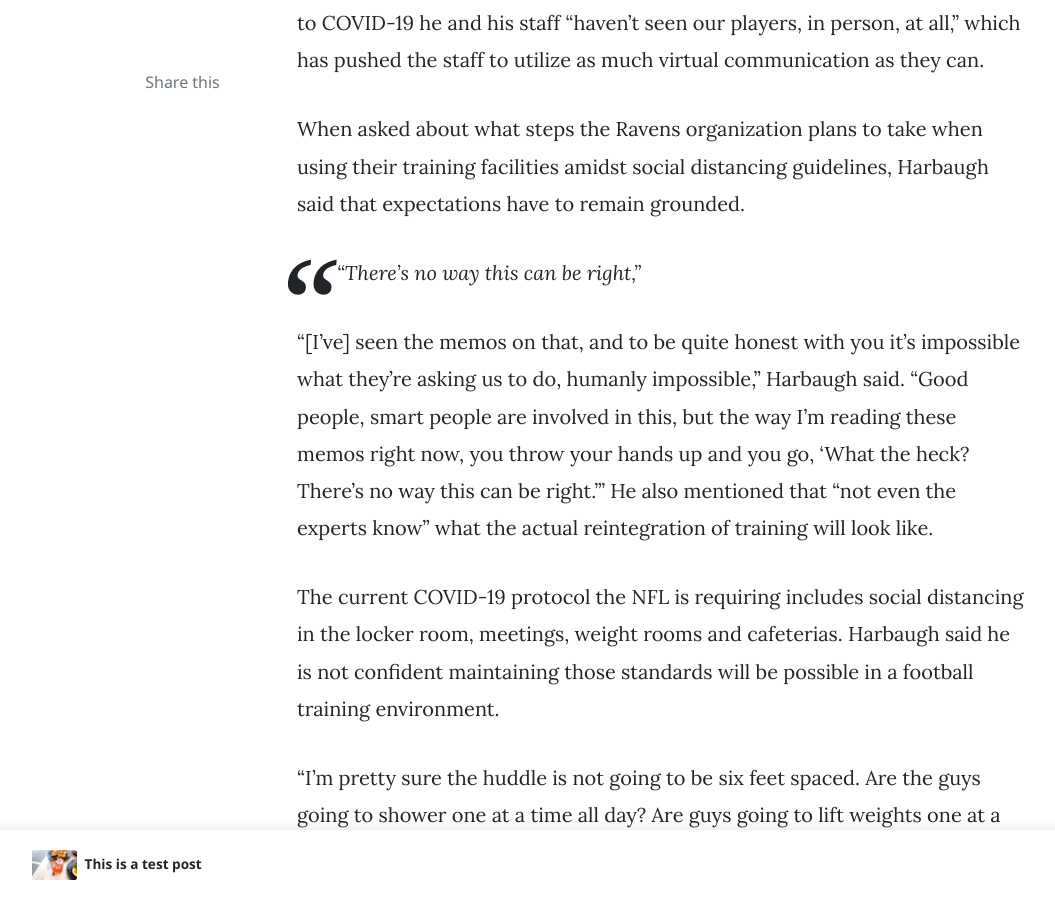
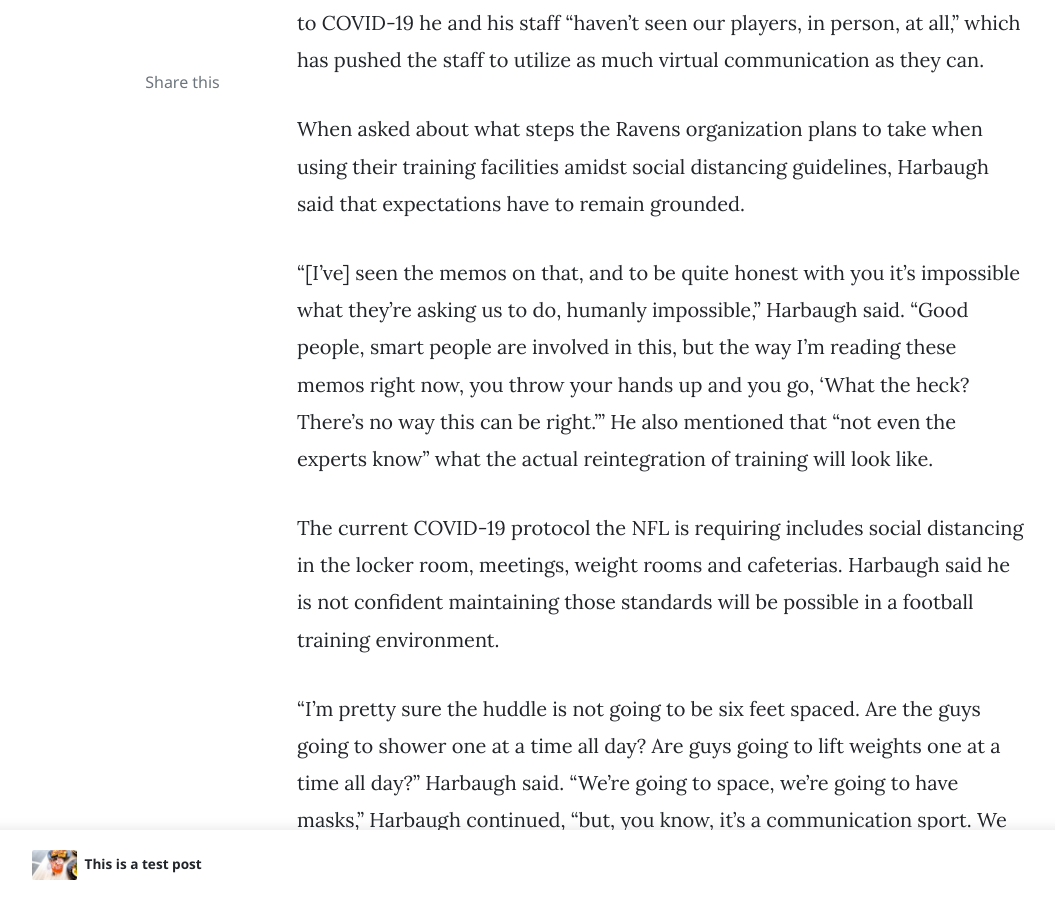
Before and after one commit to connormcdxc/The-LT-Sentinel, a Jekyll site: the page built from _posts/2020-06-14-harbaugh-covid.md, in a window 1280 px wide and 900 px high, scrolled down 746 px. Shown: the whole window, without its empty margins (73-1128 px from the left). Built offline with Jekyll 4.4.1, drawn with Linux system fonts in a browser that asks for light colours; nearby versions of some CDN libraries; comment, search, counter and statistics services are not loaded.

Commit message:
Update 2020-06-14-harbaugh-covid.md

```diff
--- a/_posts/2020-06-14-harbaugh-covid.md
+++ b/_posts/2020-06-14-harbaugh-covid.md
@@ -9,8 +9,6 @@
 Baltimore Ravens head coach John Harbaugh detailed the NFL’s COVID-19 guidelines for returning to preseason training during an interview Thursday evening with local sports station 105.7 The Fan.  Harbaugh mentions early in the conversation with Jason LaCanfora that due to COVID-19 he and his staff “haven’t seen our players, in person, at all,” which has pushed the staff to utilize as much virtual communication as they can.
 
 When asked about what steps the Ravens organization plans to take when using their training facilities amidst social distancing guidelines, Harbaugh said that expectations have to remain grounded.
-
->"There's no way this can be right,"
 
 “[I’ve] seen the memos on that, and to be quite honest with you it’s impossible what they’re asking us to do, humanly impossible,” Harbaugh said. “Good people, smart people are involved in this, but the way I'm reading these memos right now, you throw your hands up and you go, 'What the heck? There's no way this can be right.’” He also mentioned that “not even the experts know” what the actual reintegration of training will look like.
 
```
